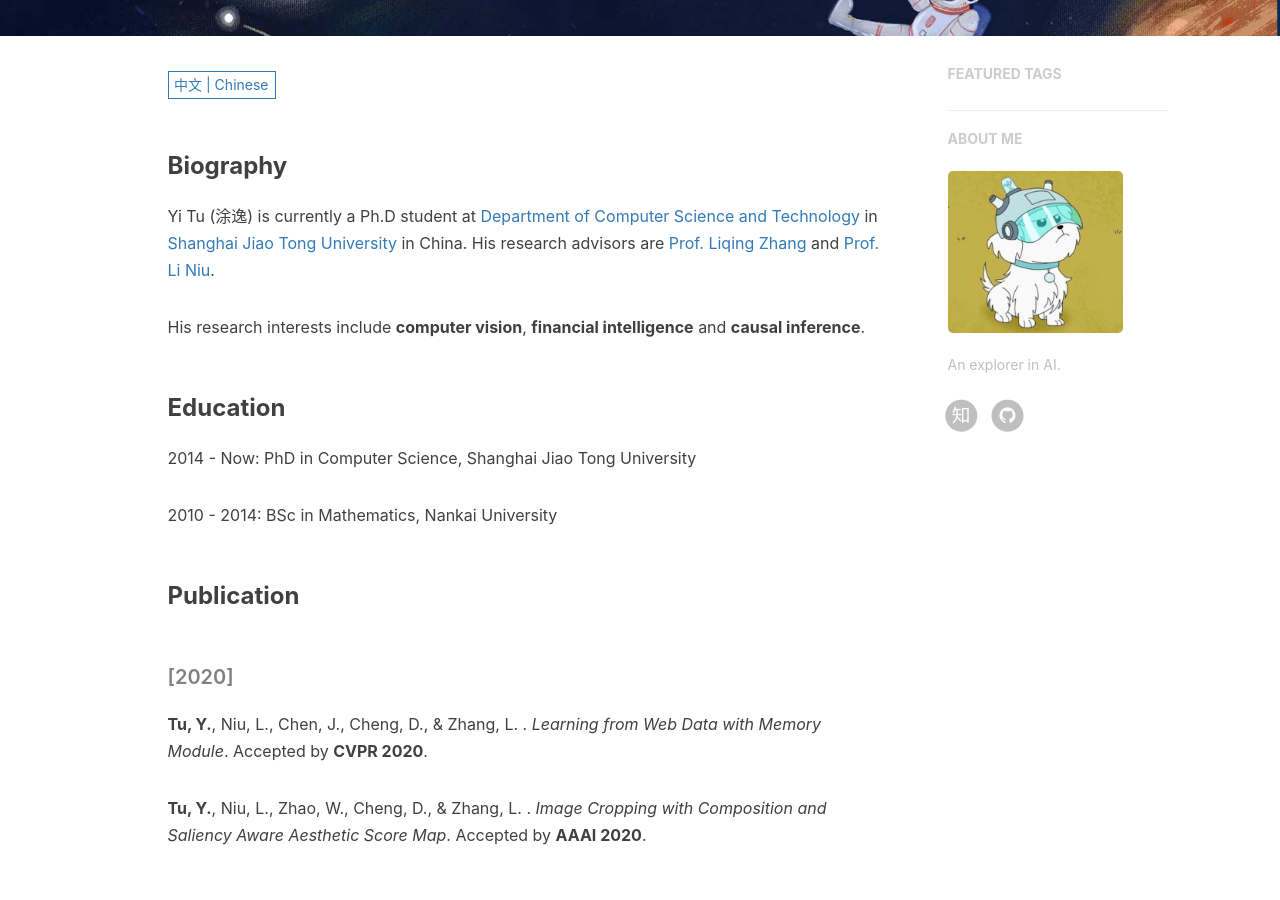
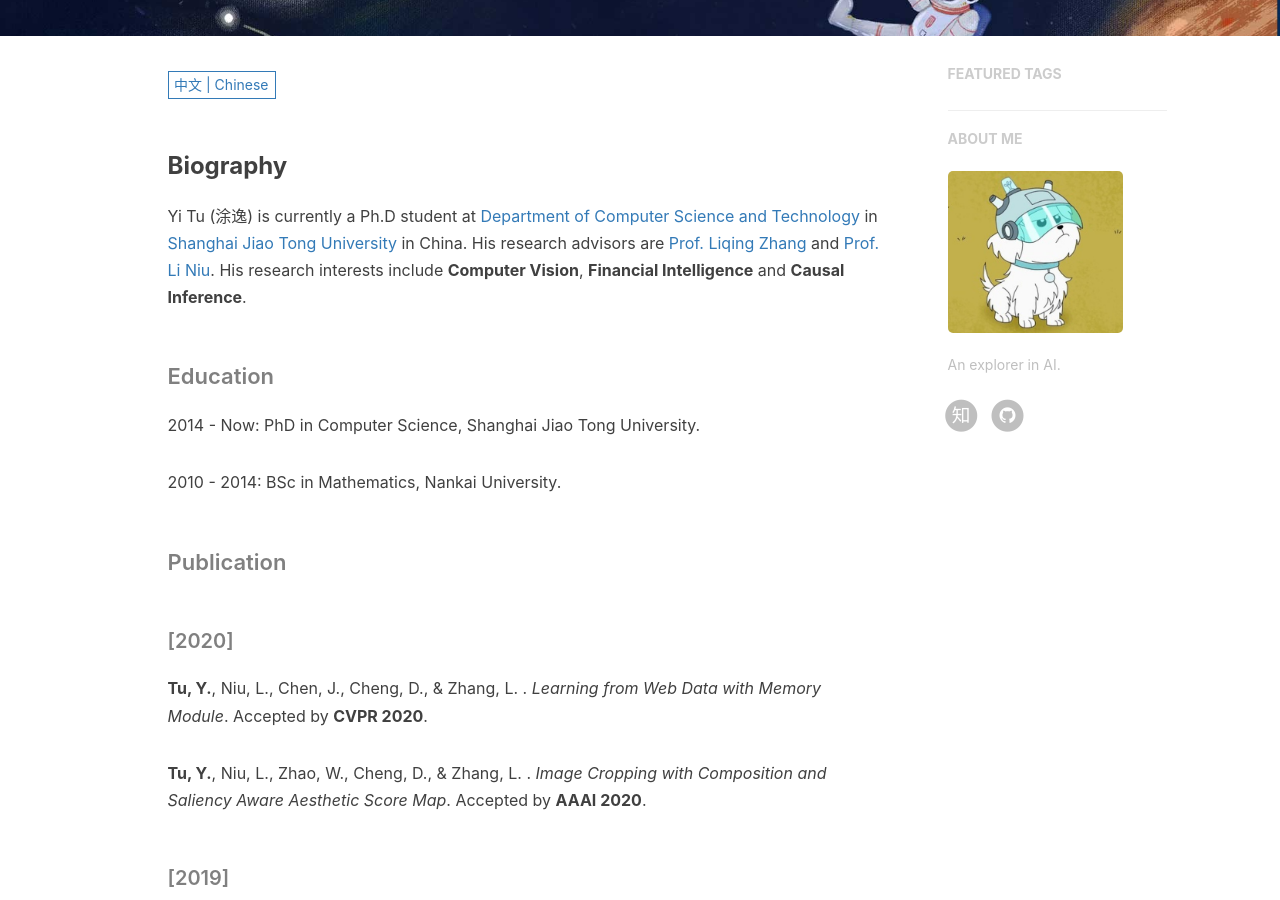
Before and after one commit to ToLety/ToLety.github.io, a Jekyll site: the page built from about.html, in a window 1280 px wide and 900 px high, scrolled down 362 px. Built offline with Jekyll 4.4.1, drawn with Linux system fonts in a browser that asks for light colours; nearby versions of some CDN libraries; comment, search, counter and statistics services are not loaded.

Commit message:
Update zh.md

```diff
--- a/_includes/about/zh.md
+++ b/_includes/about/zh.md
@@ -1,32 +1,29 @@
 ### Biography
+Yi Tu (涂逸) is currently a Ph.D student at [Department of Computer Science and Technology](http://www.cs.sjtu.edu.cn/en/) in [Shanghai Jiao Tong University](http://en.sjtu.edu.cn/) in China. His research advisors are [Prof. Liqing Zhang](https://scholar.google.com/citations?hl=zh-CN&user=1smFmxAAAAAJ&view_op=list_works) and [Prof. Li Niu](https://scholar.google.com.hk/citations?user=OhT3AWMAAAAJ&hl=zh-CN&oi=sra).
+His research interests include **Computer Vision**, **Financial Intelligence** and **Causal Inference**.
 
-Yi Tu (涂逸) is currently a Ph.D student at [Department of Computer Science and Technology](http://www.cs.sjtu.edu.cn/en/) in [Shanghai Jiao Tong University](http://en.sjtu.edu.cn/) in China. His research advisors are [Prof. Liqing Zhang](https://scholar.google.com/citations?hl=zh-CN&user=1smFmxAAAAAJ&view_op=list_works) and [Prof. Li Niu](https://scholar.google.com.hk/citations?user=OhT3AWMAAAAJ&hl=zh-CN&oi=sra).
+#### Education
+2014 - Now: PhD in Computer Science, Shanghai Jiao Tong University.
 
-His research interests include **computer vision**, **financial intelligence** and **causal inference**.
+2010 - 2014: BSc in Mathematics, Nankai University.
 
-### Education
-2014 - Now: PhD in Computer Science, Shanghai Jiao Tong University
-
-2010 - 2014: BSc in Mathematics, Nankai University
-
-### Publication
-
-##### [2020]
+#### Publication
+###### [2020]
 **Tu, Y.**, Niu, L., Chen, J., Cheng, D., & Zhang, L. . *Learning from Web Data with Memory Module*. Accepted by **CVPR 2020**.
 
 **Tu, Y.**, Niu, L., Zhao, W., Cheng, D., & Zhang, L. . *Image Cropping with Composition and Saliency Aware Aesthetic Score Map*. Accepted by **AAAI 2020**.
 
-##### [2019]
+###### [2019]
 Cheng, D., Zhang, Y., Yang, F., **Tu, Y.**, Niu, Z., & Zhang, L. (2019, November).* A Dynamic Default Prediction Framework for Networked-guarantee Loans*. In Proceedings of the 28th ACM International Conference on Information and Knowledge Management (**CIKM 2019**) (pp. 2547-2555).
 
 Cheng, D. W., **Tu, Y.**, Ma, Z. W., Niu, Z. B., & Zhang, L. Q. (2019). *BHONEM: Binary high-order network embedding methods for networked-guarantee loans*. Journal of Computer Science and Technology (**JCST**), 34(3), 657-669.
 
 Cheng, D., **Tu, Y.**, Ma, Z., Niu, Z., & Zhang, L. (2019, August). *Risk assessment for networked-guarantee loans using high-order graph attention representation*. In Proceedings of the 28th International Joint Conference on Artificial Intelligence (**IJCAI 2019**) (pp. 5822-5828). AAAI Press.
 
-##### [2018]
+###### [2018]
 Cheng, D., Niu, Z., **Tu, Y.**, & Zhang, L. (2018, August). *Prediction defaults for networked-guarantee loans*. In 2018 24th International Conference on Pattern Recognition (**ICPR 2018**) (pp. 361-366). IEEE.
 
 Cheng, D., **Tu, Y.**, Niu, Z., & Zhang, L. (2018, April). *Learning Temporal Relationships Between Financial Signals*. In 2018 IEEE International Conference on Acoustics, Speech and Signal Processing (**ICASSP 2018**) (pp. 2641-2645). IEEE.
 
-##### [2016]
+###### [2016]
 Fu, K., Cheng, D., **Tu, Y.**, & Zhang, L. (2016, October). *Credit card fraud detection using convolutional neural networks*. In International Conference on Neural Information Processing (**ICONIP 2016**) (pp. 483-490). Springer, Cham.
```
